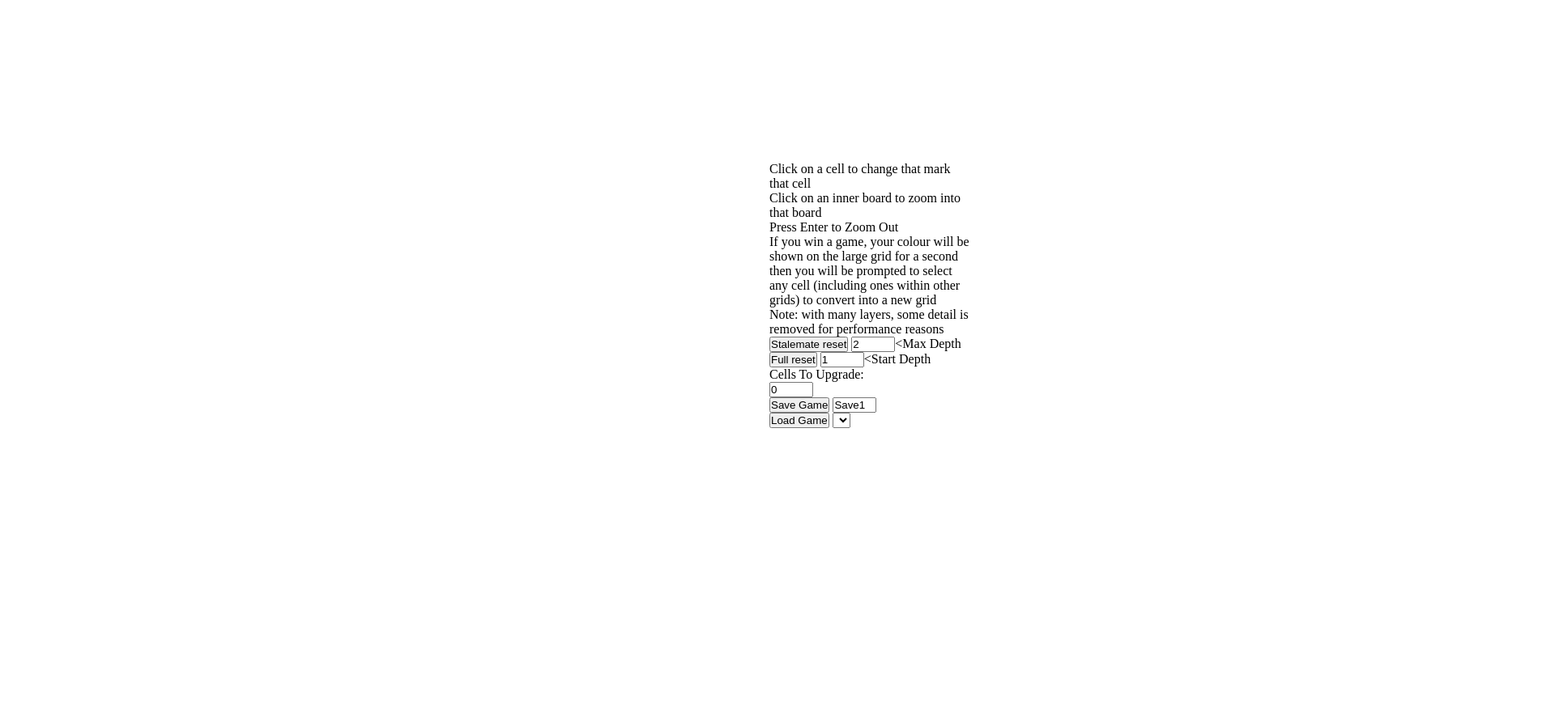
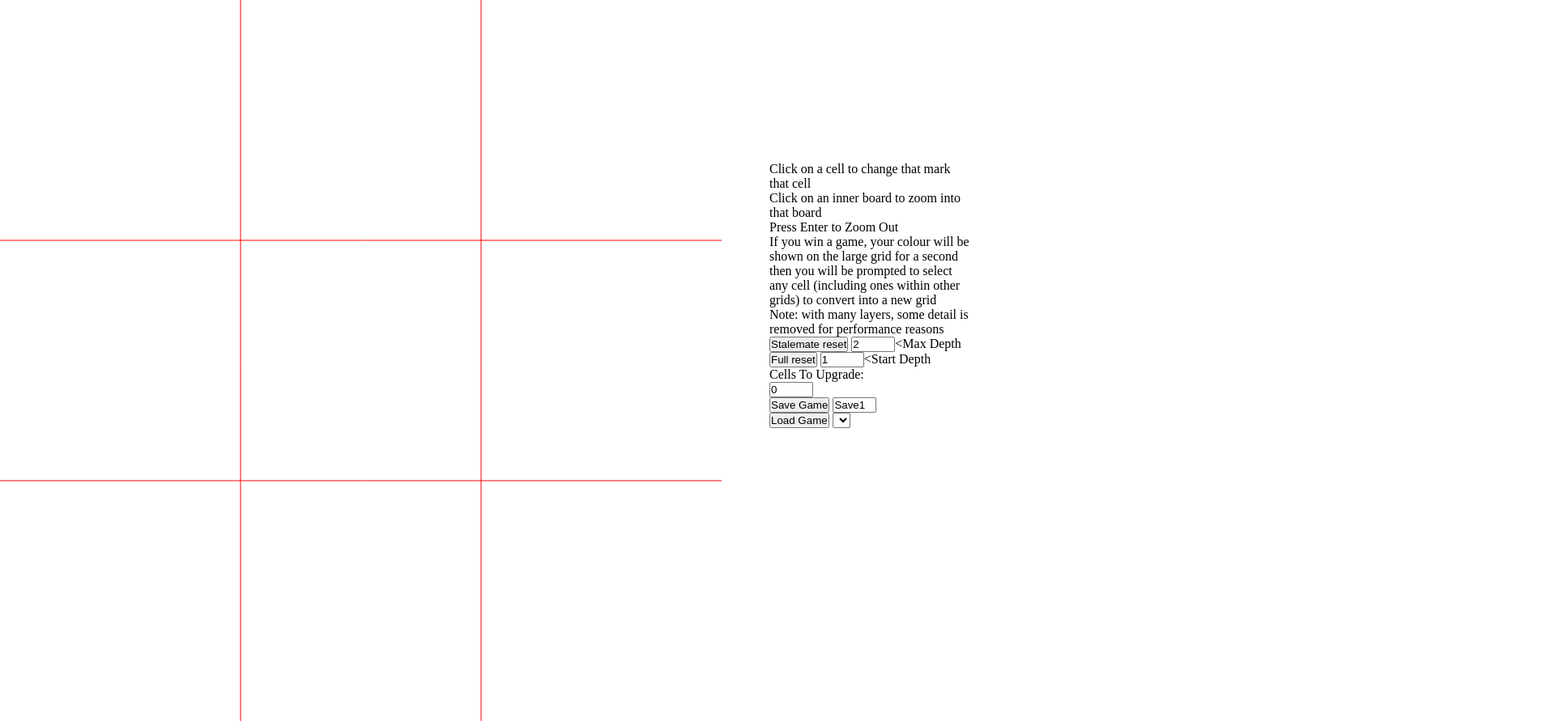
Before and after one commit to Kami-Kid/UltraTicTacToe, a plain HTML site: page index.html in a window 1280 px wide. Shown: the whole page at 81% size, 1920 px wide, since content can reach past the window. Drawn offline with Linux system fonts and the light colour scheme.

Commit message:
Update index.html

```diff
--- a/index.html
+++ b/index.html
@@ -51,7 +51,7 @@
             console.log(msg)
         };
     </script>
-    <script src="newmain.js"></script>
+    <script src="main.js"></script>
 </body>
 
 </html>
```
